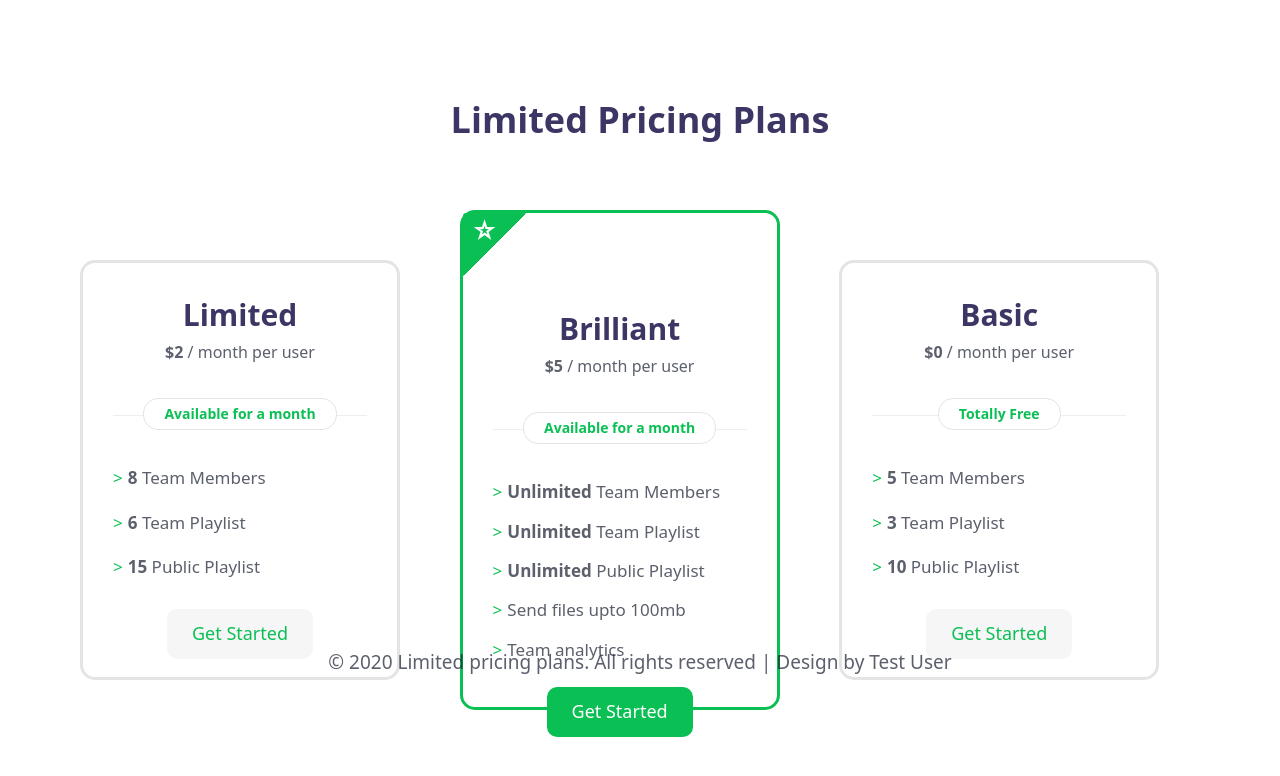
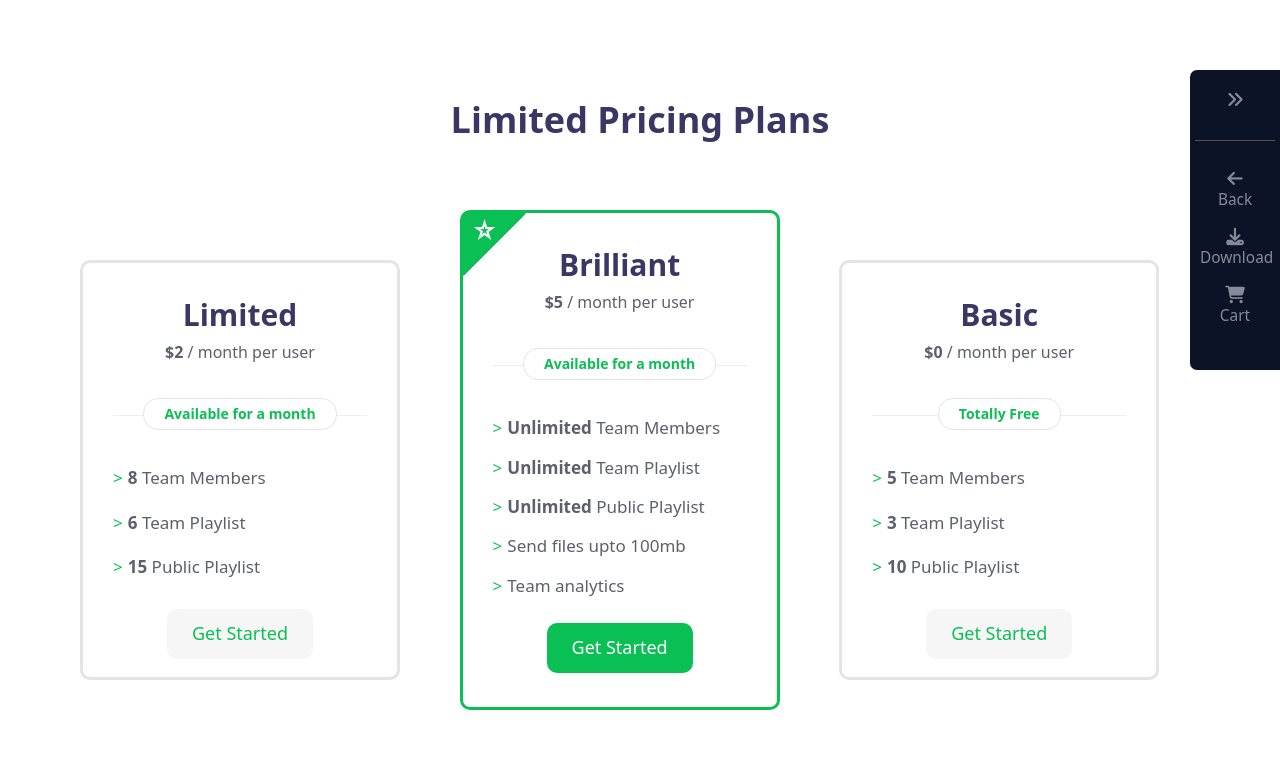
Before and after one commit to zeesa1802/pricing_plans_css, a plain HTML site: page index.html in a window 1280 px wide. Drawn offline with nearby package versions, Linux system fonts and the light colour scheme.

Commit message:
completed

```diff
--- a/index.html
+++ b/index.html
@@ -12,12 +12,17 @@
       integrity="sha384-BVYiiSIFeK1dGmJRAkycuHAHRg32OmUcww7on3RYdg4Va+PmSTsz/K68vbdEjh4u"
       crossorigin="anonymous"
     />
-
+    <script
+      src="https://kit.fontawesome.com/ca05adeb85.js"
+      crossorigin="anonymous"
+    ></script>
     <link rel="stylesheet" href="styles.css" />
   </head>
   <body class="body-font heading-color">
     <div class="container">
       <h1 class="heading-top"><strong>Limited Pricing Plans</strong></h1>
+
+      <!-- uses solid style -->
       <div class="grid-container">
         <div class="pakage">
           <h2>Limited</h2>
@@ -67,11 +72,46 @@
         </div>
       </div>
     </div>
-    <footer>
+
+    <div class="sidebar">
+      <div class="upper">
+        <div class="upper-arrow">
+          <a href="#" class="custom-a-tag">
+            <i
+              class="fa title-open-right-sidebar tooltipstered fa-angle-double-right fa-lg"
+            ></i>
+          </a>
+        </div>
+      </div>
+
+      <div class="lower">
+        <div class="back">
+          <a href="#" class="custom-a-tag">
+            <i class="fa fa-arrow-left fa-lg"></i>
+            <span class="back-text">Back</span>
+          </a>
+        </div>
+
+        <div class="back">
+          <a href="#" class="custom-a-tag">
+            <i class="fa fa-download fa-lg"></i>
+            <span class="back-text">Download</span>
+          </a>
+        </div>
+        <div class="back">
+          <a href="#" class="custom-a-tag">
+            <i class="fa fa-shopping-cart fa-lg"></i>
+            <span class="back-text">Cart</span>
+          </a>
+        </div>
+      </div>
+    </div>
+
+    <!-- <footer>
       <p class="copyright">
         &copy; 2020 Limited pricing plans. All rights reserved | Design by Test
         User
       </p>
-    </footer>
+    </footer> -->
   </body>
 </html>
--- a/styles.css
+++ b/styles.css
@@ -26,7 +26,7 @@
   transition: margin-top 0.5s linear;
   border: 3px solid #e4e4e4;
   background-color: #fff;
-  border-radius: 15px;
+  border-radius: 10px;
   text-align: center;
   padding: 15px 30px;
 }
@@ -39,9 +39,10 @@
   transition: margin-top 0.4s linear;
   border: 3px solid #0abf53;
   background-color: white;
-  border-radius: 15px;
+  border-radius: 10px;
   text-align: center;
   padding: 15px 30px;
+  position: relative;
 }
 
 .pakage .price {
@@ -166,9 +167,9 @@ li::before {
   width: 64px;
   height: 64px;
   background-color: #0abf53;
-  position: relative;
-  top: -15px;
-  left: -30px;
+  position: absolute;
+  top: 0px;
+  left: 0px;
   border-radius: 3px;
   background: linear-gradient(135deg, #0abf53 0%, #0abf53 50%, transparent 0%);
   border-color: #0abf53;
@@ -180,3 +181,73 @@ li::before {
   left: -10px;
   color: #fff;
 }
+
+.sidebar {
+  width: 90px;
+  background-color: #0d1326;
+  padding: 5px;
+  position: fixed;
+  right: 0px;
+  top: 70px;
+  height: 300px;
+  overflow: auto;
+  border-radius: 7px;
+  border-top-right-radius: 0;
+  border-bottom-right-radius: 0;
+}
+
+.back {
+  color: #d6dae8;
+  font-weight: 300px;
+  text-align: center;
+  text-decoration: none;
+  padding-top: 8px;
+  padding-bottom: 8px;
+}
+
+.upper {
+  text-align: center;
+}
+
+.back .back-text {
+  font-size: 1.1em;
+  display: block;
+}
+
+.custom-a-tag {
+  text-decoration: none;
+  opacity: 60%;
+  color: #d6dae8;
+}
+
+.custom-a-tag:hover {
+  text-decoration: none;
+  color: #d6dae8;
+  opacity: 100%;
+}
+/*
+.back .download-text {
+  display: block;
+  text-align: left;
+} */
+
+.lower {
+  margin-top: 30px;
+  padding-left: 5px;
+  padding-right: 5px;
+  padding-top: 20px;
+  border-top: 1px solid #605f5fd6;
+}
+
+.upper {
+  padding-top: 15px;
+}
+
+/* hr {
+  width: 100%;
+  position: absolute;
+
+  border-color: #d6dae8;
+  margin-left: -10px;
+  opacity: 50%;
+} */
```
